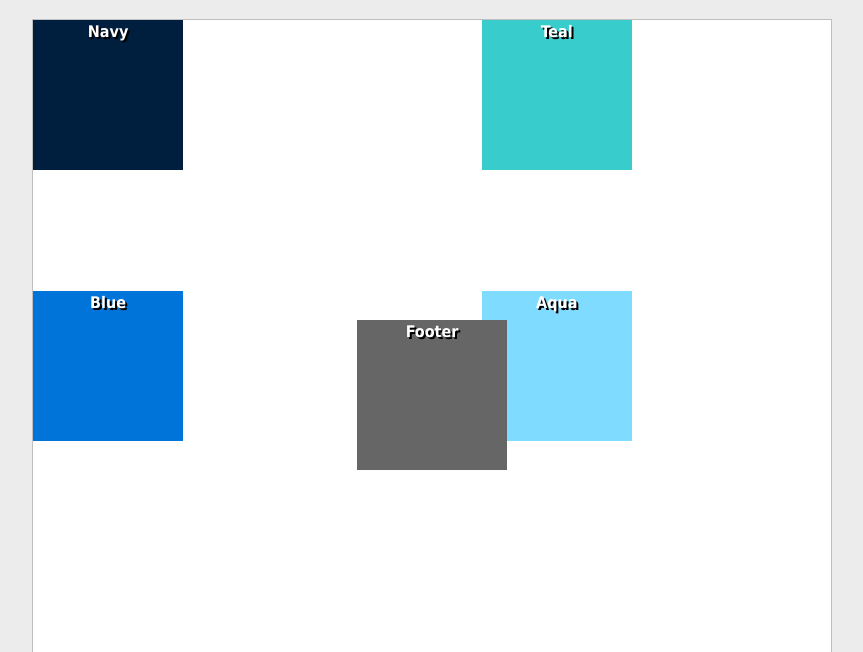
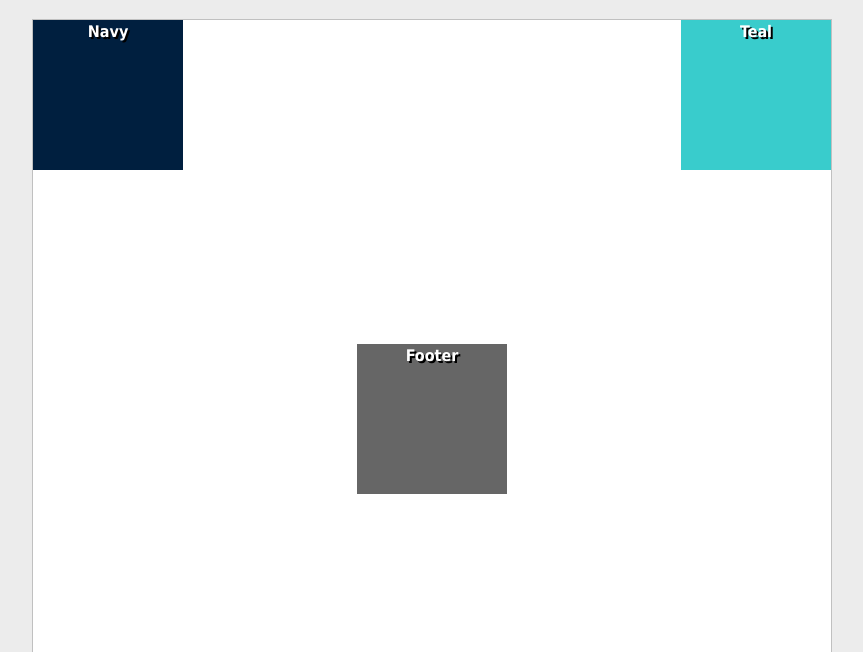
Before and after one commit to BGray3/ifsc-1310, a plain HTML site: page positioning-lab/absolute-2.html in a window 1280 px wide. Shown: the part 148-800 px from the top of the page, without its empty margins (208-1071 px from the left). Drawn offline with Linux system fonts and the light colour scheme.

Commit message:
Positioning Lab

```diff
--- a/positioning-lab/absolute-2.html
+++ b/positioning-lab/absolute-2.html
@@ -31,6 +31,7 @@
       height:800px;
       margin-right: auto;
       margin-left: auto;
+      position: relative;
       text-shadow: 2px 2px #000;
     }
     #navy {
@@ -38,20 +39,24 @@
       width:150px;
       height:150px;
       position:absolute;
+      top: 0;
+      left: 0;
     }
     #teal {
       background-color: #39CCCC;
       width:150px;
       height:150px;
       position:absolute;
-      right:34.4%;
+      top: 0;
+      right: 0;
     }
     #blue {
       background-color: #0074D9;
       width:150px;
       height:150px;
       position:absolute;
-      bottom:26.4%;
+      bottom: 0;
+      left: 0;
 
     }
     #aqua {
@@ -59,8 +64,8 @@
       width:150px;
       height:150px;
       position:absolute;
-      right:34.4%;
-      bottom:26.4%;
+      right:0;
+      bottom:0;
     }
     #footer {
       background-color: #666;
@@ -68,8 +73,8 @@
       height:150px;
       position:absolute;
       left: 50%;
-      transform: translateX(-50%);
-      margin-top:300px;
+      top:50%;
+      transform: translate(-50%, -50%);
     }
     h1 {
       color: #000;
```
